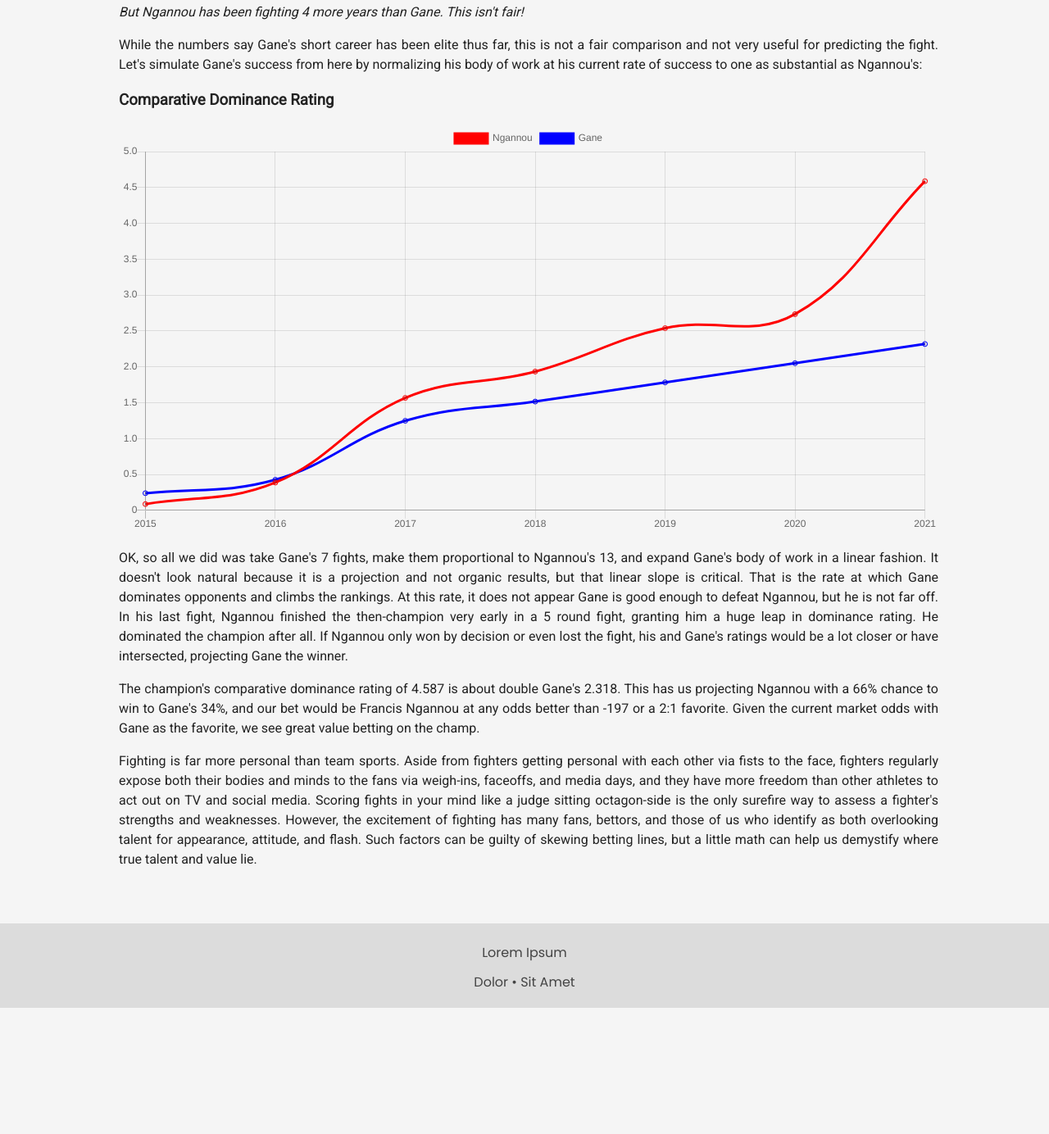
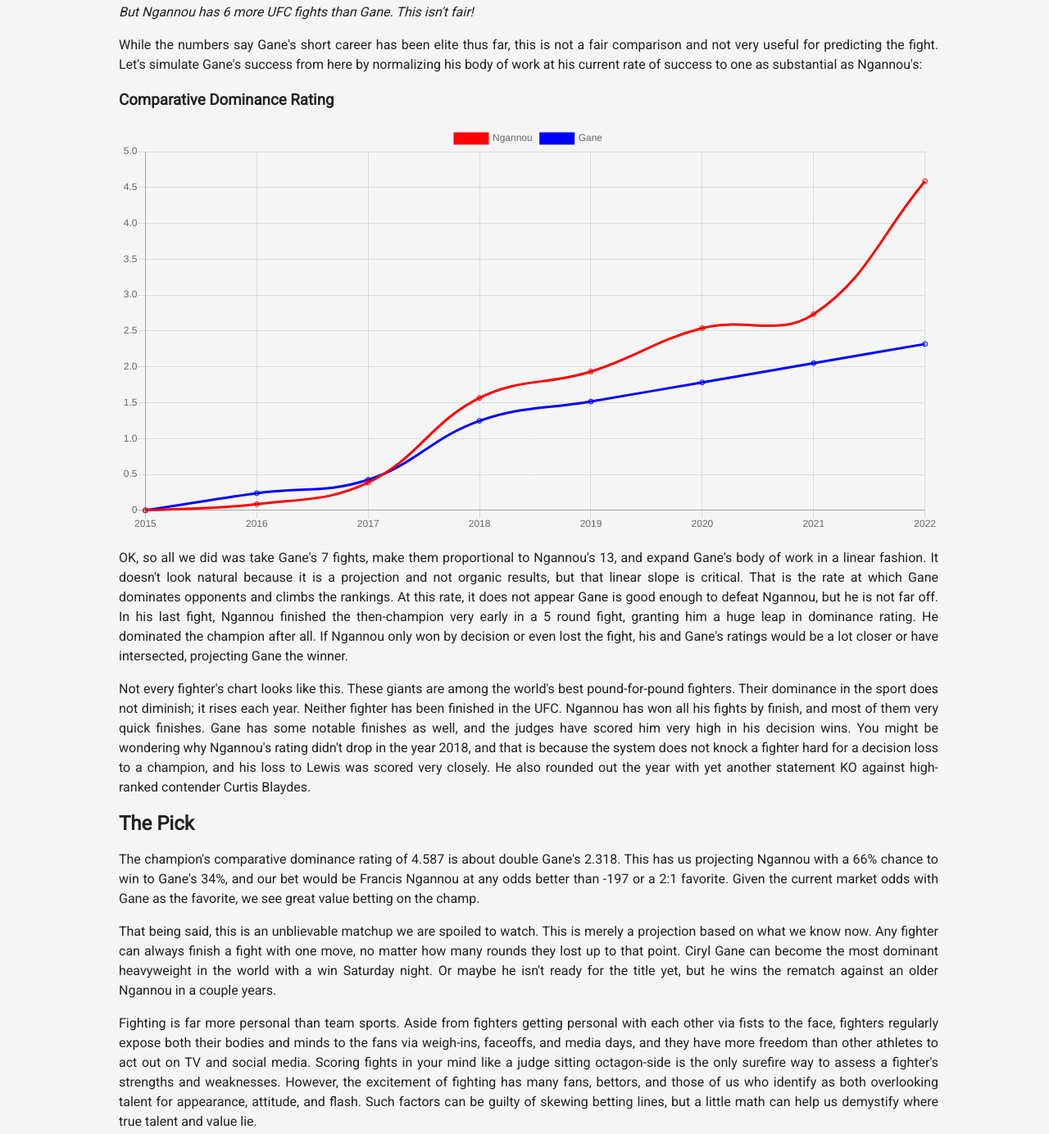
Before and after one commit to johnnyblack12/writing-demo, a plain HTML site: page index.html in a window 1280 px wide. Shown: the part 1831-3215 px from the top of the page at 82% size. Before the commit the page ends 3061 px from the top, so only its background shows below. Drawn offline with nearby package versions, Linux system fonts and the light colour scheme.

Commit message:
sending for proofread

```diff
--- a/index.html
+++ b/index.html
@@ -43,7 +43,7 @@
       guise of Fernand Lopez, Ciryl Gane's current trainer and coach. Ngannou now trains with coach Eric Nicksick at former heavyweight champion Randy Couture's gym,
       Xtreme Couture MMA in Las Vegas.</p>
     <p>After that lopsided unanimous decision loss in the title shot against Miocic, Ngannou lost another decision in a close but notoriously boring fight with the aforementioned
-      Derrick Lewis. He then put together four straight first round knockout performances against top contenders and former champions, which thrust him back into a title shot with
+      Derrick Lewis. He then put together four straight first round knockout performances against top contenders and former champions, which thrust him back into a title bout with
       Miocic in March, 2021. This time, Ngannou featured a new patient style and vastly improved defense, which set him up for vicious offense that knocked Miocic out cold in the
       2nd round.</p>
     <p>Standing in the middle of the octagon with that shiny strap around his waist and an 11-2 UFC record, everyone was certain this belt would not leave the waist of "The Predator" for a
@@ -59,7 +59,7 @@
     <p>Let's take a look at the dominance of Ngannou and Gane's careers thus far:</p>
     <h3>Cumulative Dominance Rating</h3>
     <canvas id="chart1" style="width: 100%"></canvas>
-    <p><i>But Ngannou has been fighting 4 more years than Gane. This isn't fair!</i></p>
+    <p><i>But Ngannou has 6 more UFC fights than Gane. This isn't fair!</i></p>
     <p>While the numbers say Gane's short career has been elite thus far, this is not a fair comparison and not very useful for predicting the fight. Let's simulate Gane's success from here
       by normalizing his body of work at his current rate of success to one as substantial as Ngannou's:</p>
     <h3>Comparative Dominance Rating</h3>
@@ -68,8 +68,16 @@
       not organic results, but that linear slope is critical. That is the rate at which Gane dominates opponents and climbs the rankings. At this rate, it does not appear Gane is good enough to defeat
       Ngannou, but he is not far off. In his last fight, Ngannou finished the then-champion very early in a 5 round fight, granting him a huge leap in dominance rating. He dominated the champion after all.
       If Ngannou only won by decision or even lost the fight, his and Gane's ratings would be a lot closer or have intersected, projecting Gane the winner.</p>
+    <p>Not every fighter's chart looks like this. These giants are among the world's best pound-for-pound fighters. Their dominance in the sport does not diminish; it rises each year. Neither fighter has been finished in the UFC.
+      Ngannou has won all his fights by finish, and most of them very quick finishes. Gane has some notable finishes as well, and the judges have scored him very high in his decision wins. You might be wondering why Ngannou's rating
+      didn't drop in the year 2018, and that is because the system does not knock a fighter hard for a decision loss to a champion, and his loss to Lewis was scored very closely. He also rounded out the year with yet another statement KO
+      against high-ranked contender Curtis Blaydes.</p>
+    <h2>The Pick</h2>
     <p>The champion's comparative dominance rating of 4.587 is about double Gane's 2.318. This has us projecting Ngannou with a 66% chance to win to Gane's 34%, and our bet would be Francis Ngannou at any
       odds better than -197 or a 2:1 favorite. Given the current market odds with Gane as the favorite, we see great value betting on the champ.</p>
+    <p>That being said, this is an unblievable matchup we are spoiled to watch. This is merely a projection based on what we know now. Any fighter can always finish a fight with one move, no matter how many
+      rounds they lost up to that point. Ciryl Gane can become the most dominant heavyweight in the world with a win Saturday night. Or maybe he isn't ready for the title yet, but he wins the
+      rematch against an older Ngannou in a couple years.</p>
     <p>Fighting is far more personal than team sports. Aside from fighters getting personal with each other via fists to the face, fighters regularly expose both their bodies and minds
       to the fans via weigh-ins, faceoffs, and media days, and they have more freedom than other athletes to act out on TV and social media. Scoring fights in your mind like a judge sitting
       octagon-side is the only surefire way to assess a fighter's strengths and weaknesses. However, the excitement of fighting has many fans, bettors, and those of us who identify as both
--- a/js/main.js
+++ b/js/main.js
@@ -1,4 +1,4 @@
-const xValues = [2015,2016,2017,2018,2019,2020,2021];
+const xValues = [2015,2016,2017,2018,2019,2020,2021,2022];
 
 new Chart('chart1', {
     type: 'line',
@@ -6,12 +6,12 @@ new Chart('chart1', {
         labels: xValues,
         datasets: [{
             label: 'Ngannou',
-            data: [0.087,0.387,1.567,1.934,2.539,2.734,4.587],
+            data: [0,0.087,0.387,1.567,1.934,2.539,2.734,4.587],
             borderColor:'red',
             fill: false,
         }, {
             label: 'Gane',
-            data: [0,0,0,0,0.239,0.426,1.248],
+            data: [0,0,0,0,0,0.239,0.426,1.248],
             borderColor:'blue',
             fill: false,
         }]
@@ -27,12 +27,12 @@ new Chart('chart2', {
         labels: xValues,
         datasets: [{
             label: 'Ngannou',
-            data: [0.087,0.387,1.567,1.934,2.539,2.734,4.587],
+            data: [0,0.087,0.387,1.567,1.934,2.539,2.734,4.587],
             borderColor:'red',
             fill: false,
         }, {
             label: 'Gane',
-            data: [0.239,0.426,1.248,1.516,1.783,2.051,2.318],
+            data: [0,0.239,0.426,1.248,1.516,1.783,2.051,2.318],
             borderColor:'blue',
             fill: false,
         }]
```
